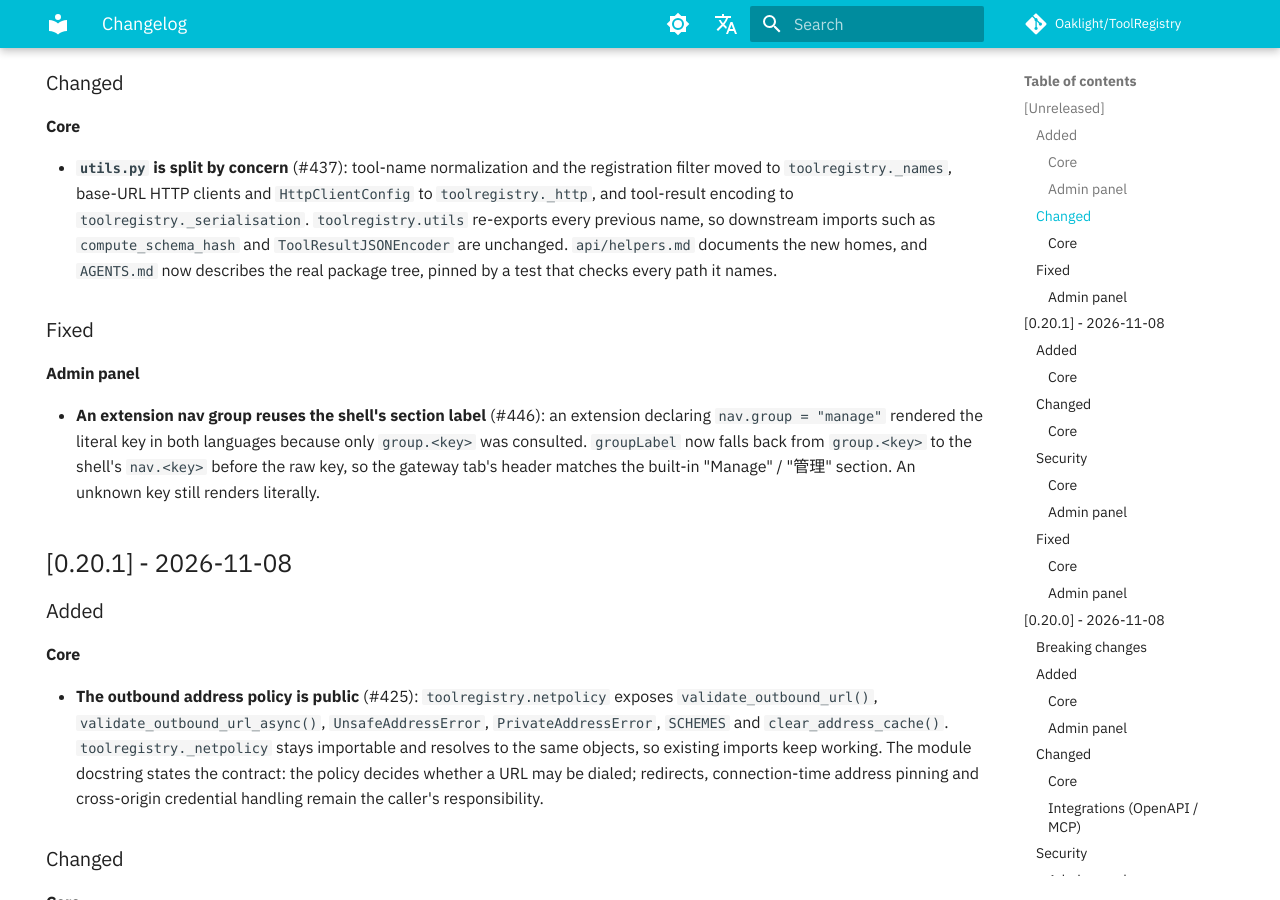
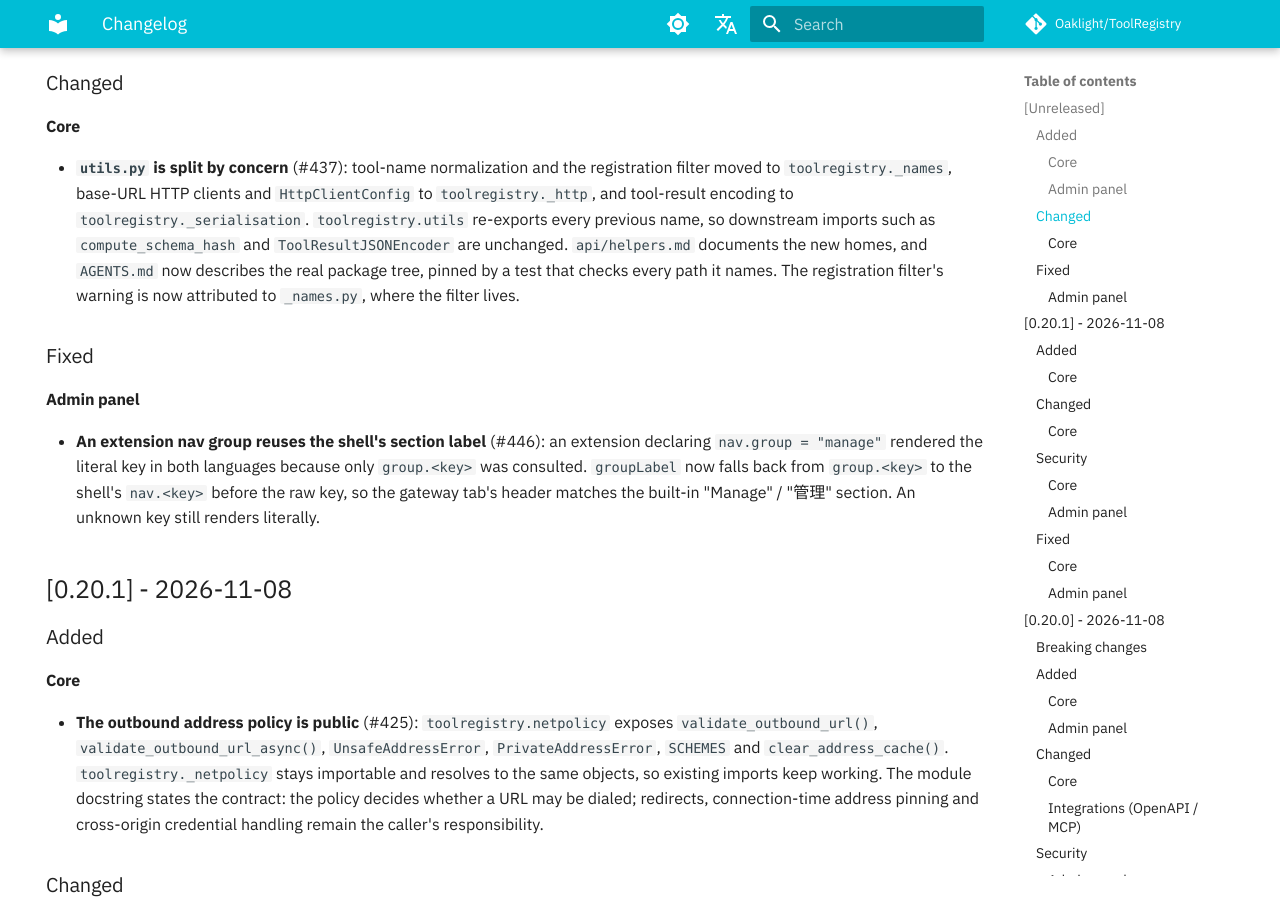
Before and after one commit to Oaklight/ToolRegistry, an MkDocs documentation site: the page built from docs/changelog.md, in a window 1280 px wide and 900 px high, scrolled down 1031 px. Built offline with MkDocs 1.6.1 and Material for MkDocs 9.7.7, drawn with Linux system fonts in a browser that asks for light colours; some web fonts are replaced; comment, search, counter and statistics services are not loaded.

```diff
--- a/docs/changelog.md
+++ b/docs/changelog.md
@@ -32,7 +32,7 @@
 
 #### Core
 
-- **`utils.py` is split by concern** (#437): tool-name normalization and the registration filter moved to `toolregistry._names`, base-URL HTTP clients and `HttpClientConfig` to `toolregistry._http`, and tool-result encoding to `toolregistry._serialisation`. `toolregistry.utils` re-exports every previous name, so downstream imports such as `compute_schema_hash` and `ToolResultJSONEncoder` are unchanged. `api/helpers.md` documents the new homes, and `AGENTS.md` now describes the real package tree, pinned by a test that checks every path it names.
+- **`utils.py` is split by concern** (#437): tool-name normalization and the registration filter moved to `toolregistry._names`, base-URL HTTP clients and `HttpClientConfig` to `toolregistry._http`, and tool-result encoding to `toolregistry._serialisation`. `toolregistry.utils` re-exports every previous name, so downstream imports such as `compute_schema_hash` and `ToolResultJSONEncoder` are unchanged. `api/helpers.md` documents the new homes, and `AGENTS.md` now describes the real package tree, pinned by a test that checks every path it names. The registration filter's warning is now attributed to `_names.py`, where the filter lives.
 
 ### Fixed
 
```
Also changed, not shown: docs/api/helpers.md (+5 -0 lines).
